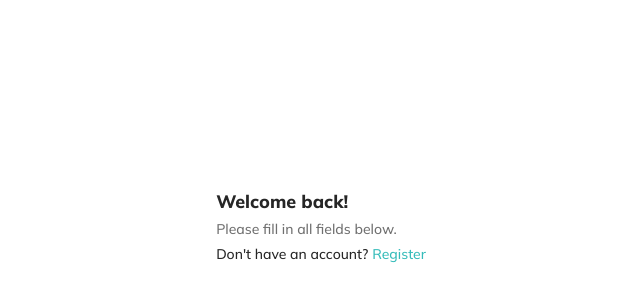
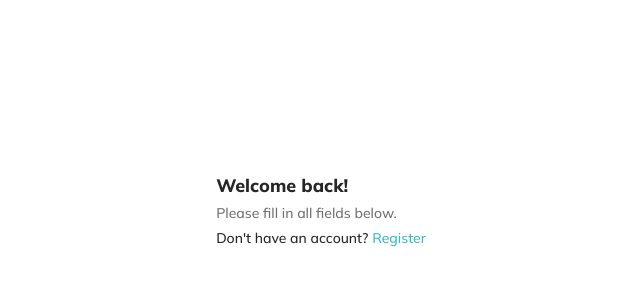
Before and after one commit to yabakune/kujira-web-client, a Next.js app: page /login in a window 1280 px wide. Shown: the part 174-474 px from the top of the page, without its empty margins (319-959 px from the left). Built offline with nearby package versions, Linux system fonts and the light colour scheme.

Commit message:
Add base styles to auth form.

```diff
--- a/src/components/auth/auth-form.module.scss
+++ b/src/components/auth/auth-form.module.scss
@@ -1,3 +1,11 @@
 .form {
+  display: flex;
+  flex-direction: column;
+  gap: var(--thirtyTwoPixels);
+}
 
+.body {
+  display: flex;
+  flex-direction: column;
+  grid-area: var(--sixteenPixels);
 }
--- a/src/components/auth/auth-form.tsx
+++ b/src/components/auth/auth-form.tsx
@@ -7,6 +7,8 @@ export const AuthForm = (props: Types.AuthFormProps) => {
   return (
     <form className={Styles.form}>
       <AuthHeader type={props.type} />
+
+      <div className={Styles.body}></div>
     </form>
   );
 };
```
